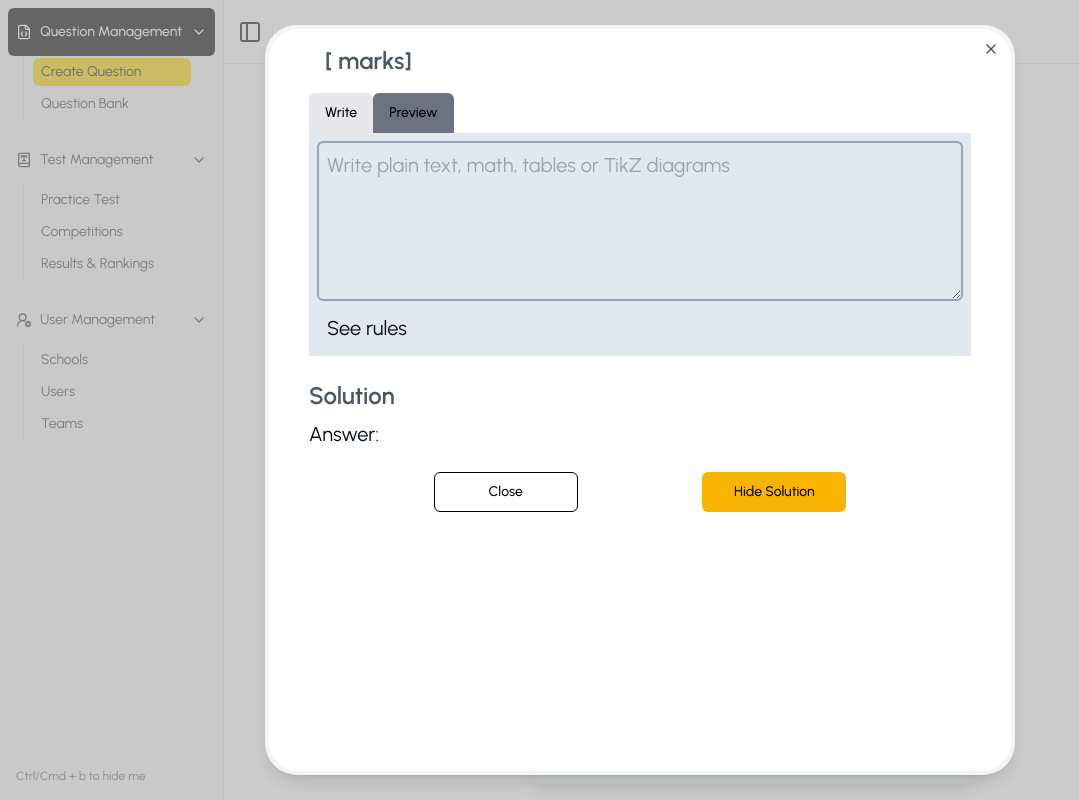
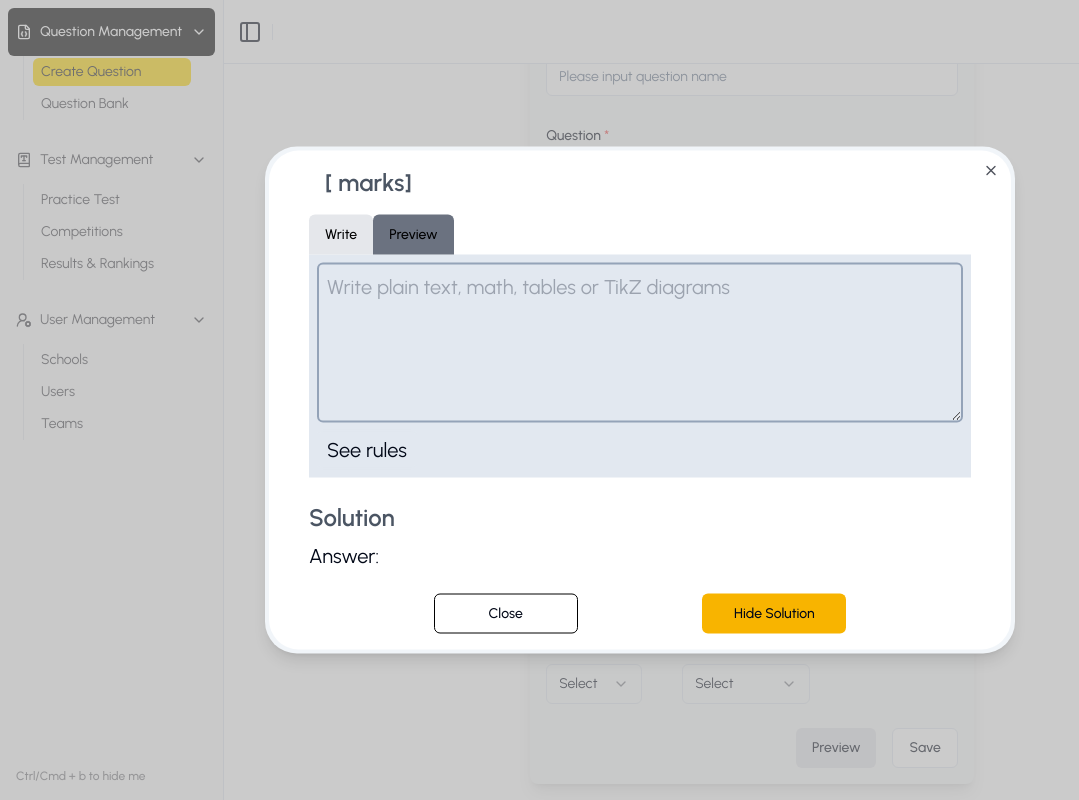
Before and after one commit to codersforcauses/wajo, a Next.js app in the folder client/: page /question/create in a window 1280 px wide. Both pictures are taken after a click on the button "Preview". Shown: the part 128-928 px from the top of the page, without its empty margins (0-1079 px from the left). Built offline with nearby package versions, Linux system fonts and the light colour scheme.

Commit message:
fix(preview modal): remain the buttons at the bottom; make the modal stretchable

```diff
--- a/client/src/components/ui/Question/preview-modal.tsx
+++ b/client/src/components/ui/Question/preview-modal.tsx
@@ -40,7 +40,7 @@ export default function PreviewModal({
       <Dialog>
         <DialogTrigger asChild>{children}</DialogTrigger>
         <DialogContent
-          className="flex h-full max-h-[750px] w-[95%] max-w-[750px] items-center rounded-[40px] border-0 bg-accent p-1 shadow-lg"
+          className="flex h-auto w-[95%] max-w-[750px] flex-col items-center rounded-[40px] border-0 bg-accent p-1 shadow-lg"
           style={{ borderRadius: "32px" }}
         >
           <VisuallyHidden.Root>
@@ -48,20 +48,19 @@ export default function PreviewModal({
             <DialogDescription></DialogDescription>
           </VisuallyHidden.Root>
 
-          <div className="h-full w-full space-y-6 overflow-y-auto rounded-[30px] border-accent bg-white px-10 py-4 text-xl">
+          <div className="flex h-full w-full flex-col space-y-6 rounded-[30px] border-accent bg-white px-10 py-4 text-xl">
             {/* Question */}
-            <div className="space-y-4">
+            <div className="flex-grow space-y-4">
               <div className="flex space-x-4 text-2xl font-semibold text-gray-600">
                 <span>{dataContext.questionName}</span>
                 <span>[{dataContext.mark} marks]</span>
               </div>
-              <p></p>
               <MathInput
                 input={question}
                 onChange={(e) => {
                   setQuestion(e.target.value);
                 }}
-              ></MathInput>
+              />
             </div>
             {/* Solution */}
             <div
@@ -77,8 +76,8 @@ export default function PreviewModal({
               </div>
             </div>
 
-            {/* Bottom buttons */}
-            <div className="flex justify-evenly">
+            {/* Buttons */}
+            <div className="mt-auto flex justify-evenly">
               <DialogTrigger asChild>
                 <Button
                   onClick={handleDialogClose}
```
